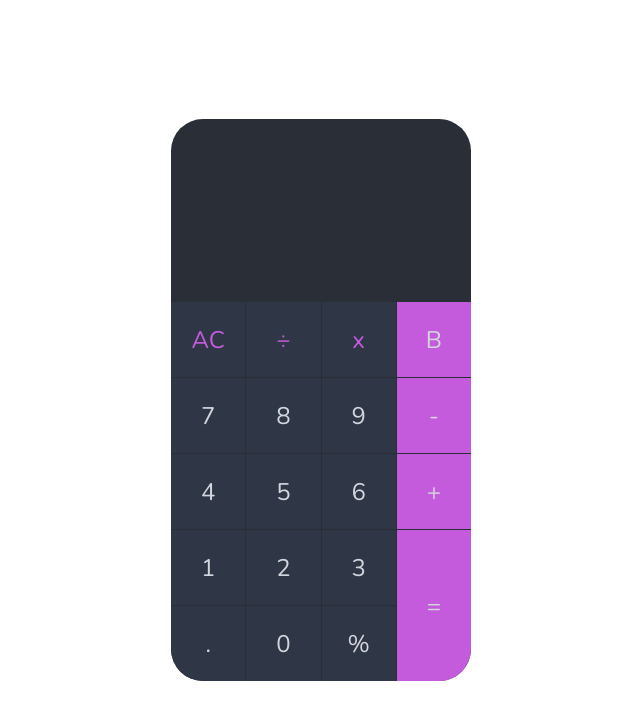
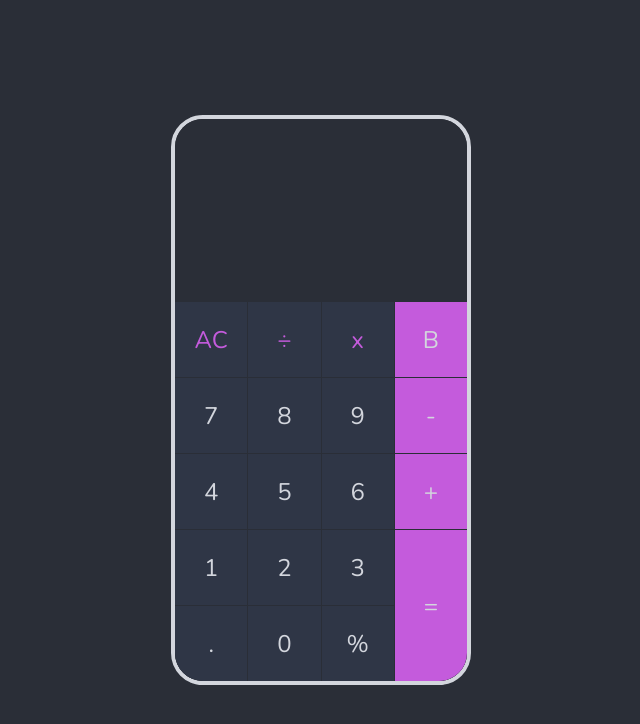
Before and after one commit to mmtrez/JavaScript-Projects, a plain HTML site: page calculator/index.html in a window 1280 px wide. Shown: the whole page, without its empty margins (319-959 px from the left). Drawn offline with nearby package versions, Linux system fonts and the light colour scheme; a web font is replaced by a local one.

Commit message:
add bg color

```diff
--- a/calculator/index.js
+++ b/calculator/index.js
@@ -1,4 +1,5 @@
 "use strict";
+
 // Nodes
 const digitsEl = document.querySelectorAll('button[data-action="digit"]');
 const operatorsEl = document.querySelectorAll('button[data-action="operator"]');
--- a/calculator/style.css
+++ b/calculator/style.css
@@ -21,6 +21,7 @@ body {
   place-content: center;
   place-items: center;
   font-family: "Nunito";
+  background-color: var(--primary-color);
 }
 
 .container {
@@ -28,6 +29,7 @@ body {
   width: 300px;
   border-radius: 2rem;
   overflow: hidden;
+  border: 0.25rem solid var(--primary-text);
 }
 
 .screen {
```
